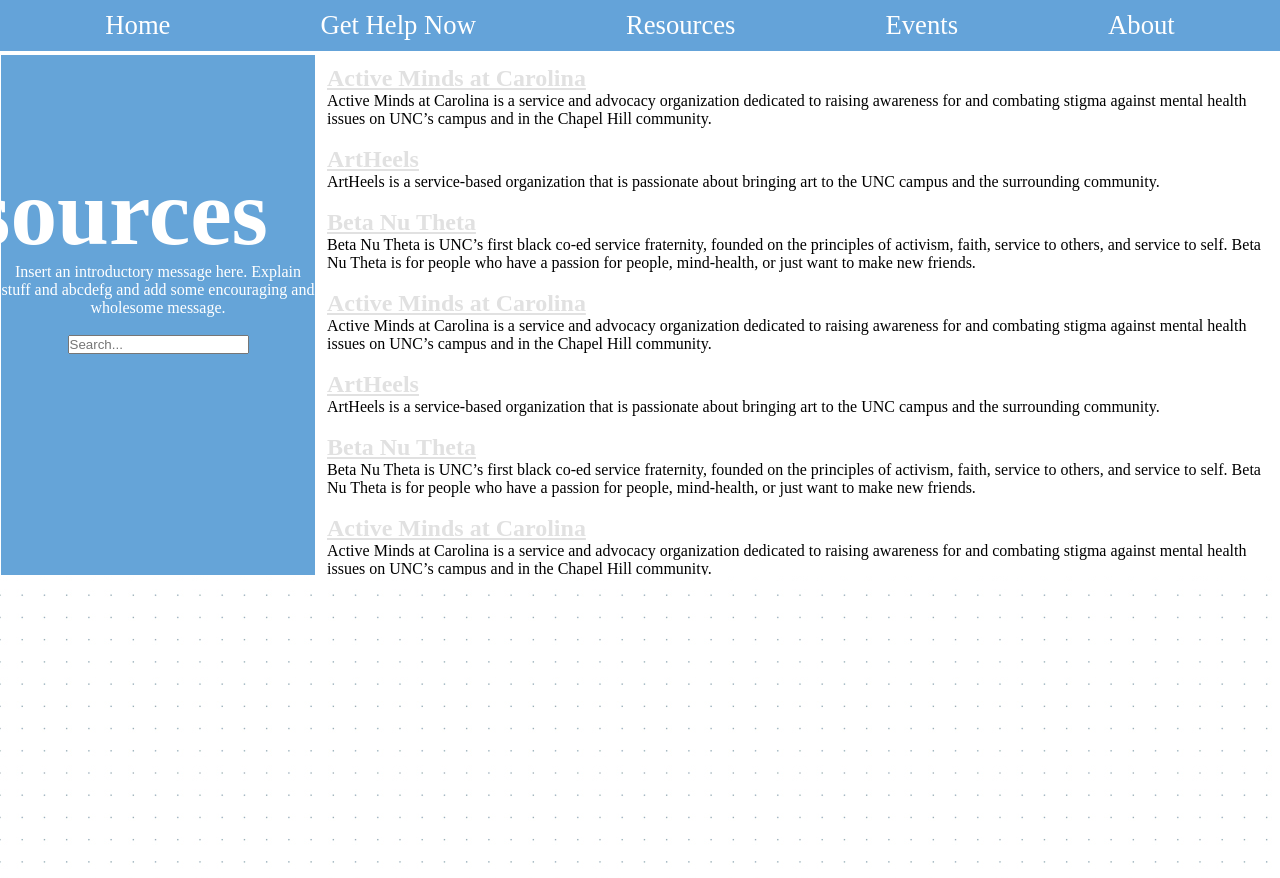
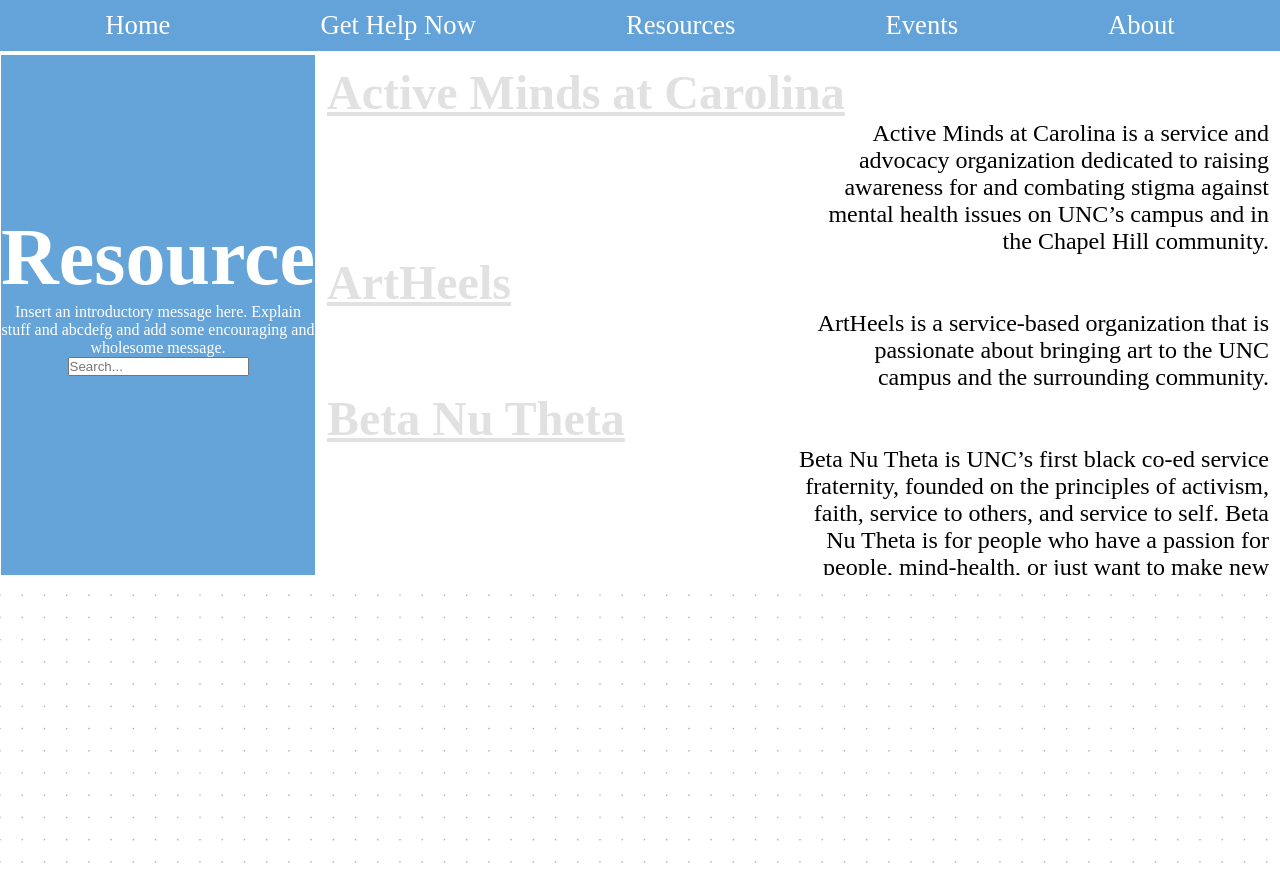
Before and after one commit to cssgunc/MindOverMatter, a Flask app: template templates/resources.html in a window 1280 px wide. Shown: the part 227-1105 px from the top of the page. Run offline with Flask 2, Linux system fonts and the light colour scheme; the template is opened without the code that fills it, so the values that code supplies are empty; parts of the project's set-up code (start-up, migrations or seed data) failed here and were passed over; some web fonts are replaced.

Commit message:
Edited margins and sizing of text

```diff
--- a/resources.py
+++ b/resources.py
@@ -1,9 +1,11 @@
 from __main__ import app
 from flask import render_template
+
 
 @app.route('/resources')
 def resources():
     return render_template('resources.html')
+
 
 class Resource:
     def __init__(self, link, title, description):
@@ -11,8 +13,11 @@ class Resource:
         self.title = title
         self.description = description
 
-ResourcesList = []
-ResourcesList = {
-    [Resource("http://activeminds.web.unc.edu/", "Active Minds at Carolina", "Active Minds at Carolina is a service and advocacy organization dedicated to raising awareness for and combating stigma against mental health issues on UNC’s campus and in the Chapel Hill community.")],
-    [Resource("https://heellife.unc.edu/organization/artheels, "Art Heels", "ArtHeels is a service-based organization that is passionate about bringing art to the UNC campus and the surrounding community.")]
-}
+
+# ResourcesList = []
+# ResourcesList = {
+#     [Resource("http://activeminds.web.unc.edu/", "Active Minds at Carolina",
+#               "Active Minds at Carolina is a service and advocacy organization dedicated to raising awareness for and combating stigma against mental health issues on UNC’s campus and in the Chapel Hill community.")],
+#     [Resource("https://heellife.unc.edu/organization/artheels", "Art Heels",
+#               "ArtHeels is a service-based organization that is passionate about bringing art to the UNC campus and the surrounding community.")]
+# }
--- a/static/resources.css
+++ b/static/resources.css
@@ -19,10 +19,10 @@
     height: 500px;
   }
 
+  /* Title/Intro column */
   .title {
     flex: 1 1 0;
     text-align: center;
-    /* vertical-align: center; */
     justify-content: center;
     color: #ffff;
     border: 1px solid white;  /* For debugging */
@@ -30,6 +30,7 @@
     min-width: 100px;
   }
 
+  /* Resource List */
   .text {
     flex: 3 1 0;
     text-align: left;
@@ -69,3 +70,23 @@
   ::-webkit-scrollbar-thumb:hover {
     background: #b5baba;
   }
+
+  /* Resources page title styling */
+  h2 {
+    color: white;
+    font-size: 500%;
+    margin-top: 50%;
+  }
+
+  /* Resource list: Resource titles */
+  h3 {
+    font-size: 300%;
+    color: #65a4d8;
+  }
+
+  /* Resource list: description */
+  dd {
+    text-align: right;
+    font-size: 150%;
+    margin-left: 50%;
+  }
--- a/templates/resources.html
+++ b/templates/resources.html
@@ -8,81 +8,32 @@
   </head>
     <div class="menu-container">
       <div class="title">
-        <br>
-        <br>
-        <br>
-        <br>
-        <br>
-        <br>
-        <h1>Resources</h1>
+        <h2>Resources</h2>
         <body>Insert an introductory message here. Explain stuff and abcdefg and add some encouraging
           and wholesome message.
         </body>
         <br>
-        <br>
         <input type="text" placeholder="Search...">
       </div>
       <div class = "text">
-        <h2><a href="http://activeminds.web.unc.edu/" target="_blank">Active Minds at Carolina</a></h2>
+        <h3><a href="http://activeminds.web.unc.edu/" target="_blank">Active Minds at Carolina</a></h3>
         <dd>Active Minds at Carolina is a service and advocacy organization dedicated to raising awareness for and combating stigma against mental health issues on UNC’s campus and in the Chapel Hill community.
         </dd>
-        &nbsp; &nbsp;
-        <h2><a href="https://heellife.unc.edu/organization/artheels" target="_blank">ArtHeels</a></h2>
+        <h3><a href="https://heellife.unc.edu/organization/artheels" target="_blank">ArtHeels</a></h3>
         <dd>ArtHeels is a service-based organization that is passionate about bringing art to the UNC campus and the surrounding community.
         </dd>
-        &nbsp; &nbsp;
-        <h2><a href="https://www.facebook.com/betanutheta/" target="_blank">Beta Nu Theta</a></h2>
+        <h3><a href="https://www.facebook.com/betanutheta/" target="_blank">Beta Nu Theta</a></h3>
         <dd>Beta Nu Theta is UNC’s first black co-ed service fraternity, founded on the principles of activism, faith, service to others, and service to self.  Beta Nu Theta is for people who have a passion for people, mind-health, or just want to make new friends.
         </dd>
-        &nbsp; &nbsp;
-        <h2><a href="http://activeminds.web.unc.edu/" target="_blank">Active Minds at Carolina</a></h2>
+        <h3><a href="http://activeminds.web.unc.edu/" target="_blank">Active Minds at Carolina</a></h3>
         <dd>Active Minds at Carolina is a service and advocacy organization dedicated to raising awareness for and combating stigma against mental health issues on UNC’s campus and in the Chapel Hill community.
         </dd>
-        &nbsp; &nbsp;
-        <h2><a href="https://heellife.unc.edu/organization/artheels" target="_blank">ArtHeels</a></h2>
+        <h3><a href="https://heellife.unc.edu/organization/artheels" target="_blank">ArtHeels</a></h3>
         <dd>ArtHeels is a service-based organization that is passionate about bringing art to the UNC campus and the surrounding community.
         </dd>
-        &nbsp; &nbsp;
-        <h2><a href="https://www.facebook.com/betanutheta/" target="_blank">Beta Nu Theta</a></h2>
+        <h3><a href="https://www.facebook.com/betanutheta/" target="_blank">Beta Nu Theta</a></h3>
         <dd>Beta Nu Theta is UNC’s first black co-ed service fraternity, founded on the principles of activism, faith, service to others, and service to self.  Beta Nu Theta is for people who have a passion for people, mind-health, or just want to make new friends.
         </dd>
-        &nbsp; &nbsp;
-        <h2><a href="http://activeminds.web.unc.edu/" target="_blank">Active Minds at Carolina</a></h2>
-        <dd>Active Minds at Carolina is a service and advocacy organization dedicated to raising awareness for and combating stigma against mental health issues on UNC’s campus and in the Chapel Hill community.
-        </dd>
-        &nbsp; &nbsp;
-        <h2><a href="https://heellife.unc.edu/organization/artheels" target="_blank">ArtHeels</a></h2>
-        <dd>ArtHeels is a service-based organization that is passionate about bringing art to the UNC campus and the surrounding community.
-        </dd>
-        &nbsp; &nbsp;
-        <h2><a href="https://www.facebook.com/betanutheta/" target="_blank">Beta Nu Theta</a></h2>
-        <dd>Beta Nu Theta is UNC’s first black co-ed service fraternity, founded on the principles of activism, faith, service to others, and service to self.  Beta Nu Theta is for people who have a passion for people, mind-health, or just want to make new friends.
-        </dd>
-        &nbsp; &nbsp;
-        <h2><a href="http://activeminds.web.unc.edu/" target="_blank">Active Minds at Carolina</a></h2>
-        <dd>Active Minds at Carolina is a service and advocacy organization dedicated to raising awareness for and combating stigma against mental health issues on UNC’s campus and in the Chapel Hill community.
-        </dd>
-        &nbsp; &nbsp;
-        <h2><a href="https://heellife.unc.edu/organization/artheels" target="_blank">ArtHeels</a></h2>
-        <dd>ArtHeels is a service-based organization that is passionate about bringing art to the UNC campus and the surrounding community.
-        </dd>
-        &nbsp; &nbsp;
-        <h2><a href="https://www.facebook.com/betanutheta/" target="_blank">Beta Nu Theta</a></h2>
-        <dd>Beta Nu Theta is UNC’s first black co-ed service fraternity, founded on the principles of activism, faith, service to others, and service to self.  Beta Nu Theta is for people who have a passion for people, mind-health, or just want to make new friends.
-        </dd>
-        &nbsp; &nbsp;
-        <h2><a href="http://activeminds.web.unc.edu/" target="_blank">Active Minds at Carolina</a></h2>
-        <dd>Active Minds at Carolina is a service and advocacy organization dedicated to raising awareness for and combating stigma against mental health issues on UNC’s campus and in the Chapel Hill community.
-        </dd>
-        &nbsp; &nbsp;
-        <h2><a href="https://heellife.unc.edu/organization/artheels" target="_blank">ArtHeels</a></h2>
-        <dd>ArtHeels is a service-based organization that is passionate about bringing art to the UNC campus and the surrounding community.
-        </dd>
-        &nbsp; &nbsp;
-        <h2><a href="https://www.facebook.com/betanutheta/" target="_blank">Beta Nu Theta</a></h2>
-        <dd>Beta Nu Theta is UNC’s first black co-ed service fraternity, founded on the principles of activism, faith, service to others, and service to self.  Beta Nu Theta is for people who have a passion for people, mind-health, or just want to make new friends.
-        </dd>
-        &nbsp; &nbsp;
       </div>
     </div>
   </body>
```
